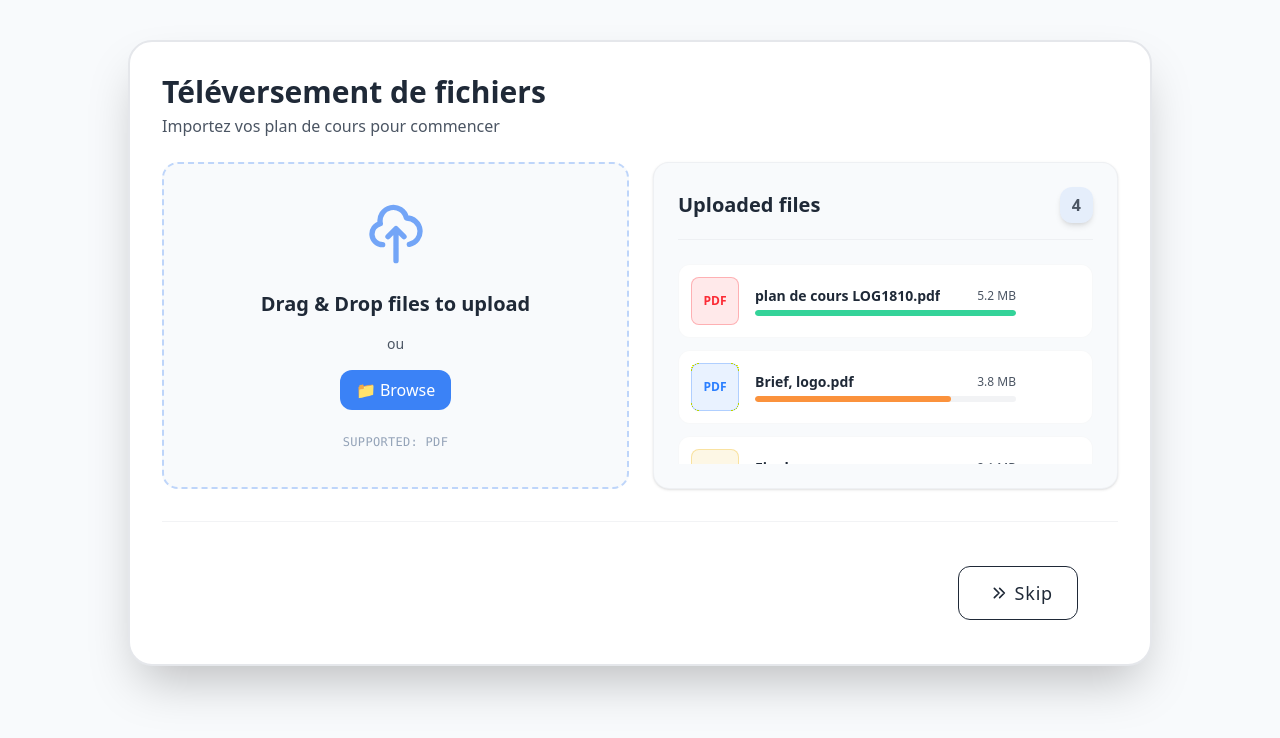
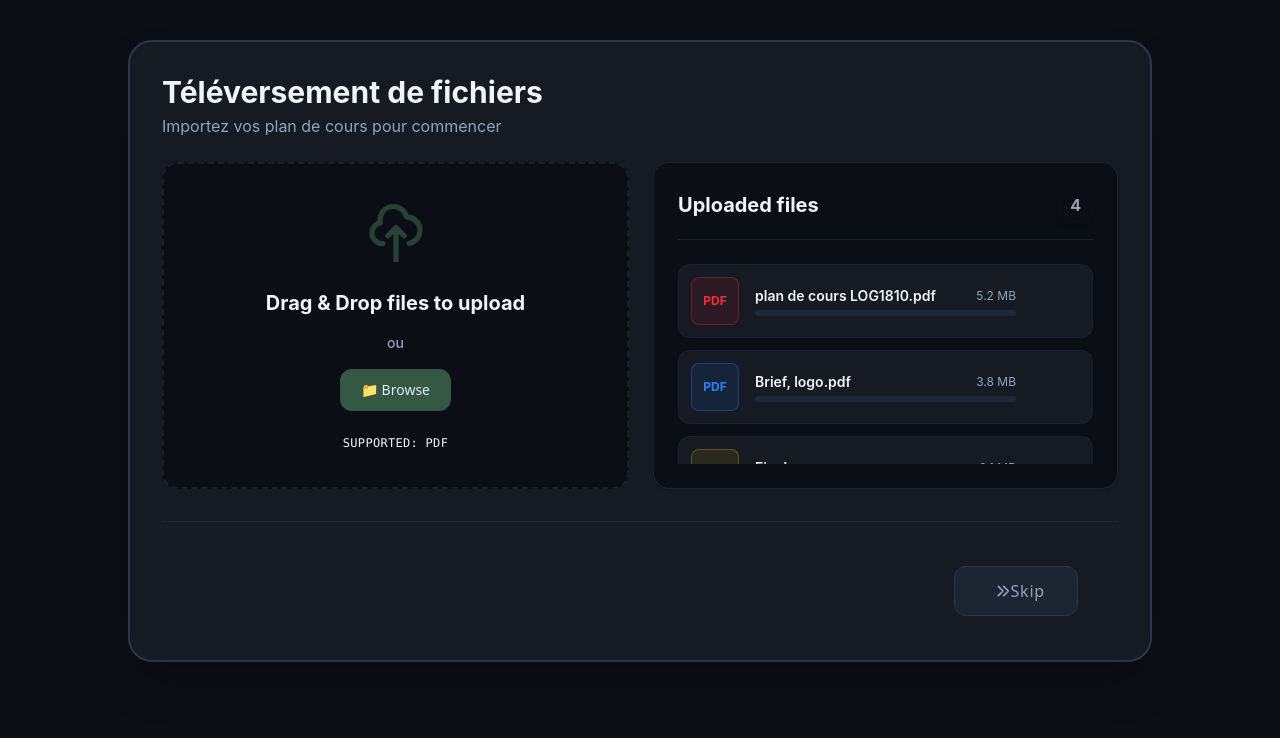
Before and after one commit to nabalma/projetKairos, an Angular app: page / in a window 1280 px wide. Shown: the top 738 px of the page. Built offline with nearby package versions, Linux system fonts and the light colour scheme.

Commit message:
feat: update button variant to 'secondary' and refine button styles for improved UI consistency

```diff
--- a/src/app/features/file-upload/components/upload-page/upload-page.html
+++ b/src/app/features/file-upload/components/upload-page/upload-page.html
@@ -140,7 +140,7 @@
       <!-- Bouton Skip (compact) -->
       <div class="flex justify-end pt-8 border-t border-border/50 mt-6">
         <app-button
-          variant="outline"
+          variant="secondary"
           size="large"
           rounded="lg"
           class="px-10 py-3 text-base font-bold tracking-wider uppercase transition-all duration-300">
--- a/src/app/shared/components/button/button.ts
+++ b/src/app/shared/components/button/button.ts
@@ -1,64 +1,50 @@
 import { Component, input} from '@angular/core';
 
-type ButtonVariant = 'primary' | 'secondary' | 'success' | 'warning' | 'danger' | 'ghost' | 'glass' | 'soft' | 'outline';
+type ButtonVariant = 'primary' | 'secondary' | 'ghost';
 type ButtonSize = 'small' | 'medium' | 'large';
-type ButtonRounded = 'sm' | 'md' | 'lg' | 'full';
-type ButtonType = 'button' | 'submit' | 'reset';
 
 @Component({
   selector: 'app-button',
+  standalone: true, // Angular 17+
   imports: [],
-  templateUrl: './button.html',
-  styleUrl: './button.css',
+  template: `
+    <button [class]="buttonClasses" [type]="type()" [disabled]="disabled()">
+      <ng-content></ng-content>
+    </button>
+  `,
 })
-
 export class ButtonComponent {
-
   variant = input<ButtonVariant>('primary');
   size = input<ButtonSize>('medium');
-  rounded = input<ButtonRounded>('lg');
-  type = input<ButtonType>('button');
+  type = input<'button' | 'submit'>('button');
   disabled = input<boolean>(false);
 
   get buttonClasses(): string {
-    // Classes de base (toujours appliquées)
-    const base = 'font-medium transition-all duration-200 inline-flex items-center justify-center gap-2 active:scale-95 active:opacity-90';
+    const base = 'font-sans font-medium transition-all duration-200 inline-flex items-center justify-center rounded-[var(--radius-btn)] cursor-pointer active:scale-[0.98]';
 
-    // Variants de couleur
-   const variants = {
-      primary:    'bg-primary text-white hover:bg-primary/90 active:bg-primary/80',
-      secondary:  'bg-secondary text-secondary-foreground hover:bg-secondary/80',
-      success:    'bg-success text-white hover:bg-success/90',
-      warning:    'bg-warning text-warning-foreground hover:bg-warning/90',
-      danger:     'bg-destructive text-destructive-foreground hover:bg-destructive/90',
-      ghost:      'hover:bg-accent hover:text-accent-foreground',
-      outline:    'border border-input bg-transparent hover:bg-accent hover:text-accent-foreground',
-      glass:      'bg-white/10 backdrop-blur-md border border-white/20 text-white hover:bg-white/20',
-      soft:       'bg-muted/70 border border-border/40 hover:bg-muted/90',
+    // Mapping des styles Deep Focus
+    const variants = {
+      // Le bouton Vert de l'image
+      primary: 'bg-[var(--color-primary)] text-[var(--color-primary-text)] hover:bg-[var(--color-primary-hover)] border border-transparent',
+
+      // Le bouton Skip (Sombre, contour discret)
+      secondary: 'bg-[var(--color-surface-hover)] text-text-secondary border border-border hover:border-text-secondary hover:text-text-primary',
+
+      // Optionnel : totalement transparent
+      ghost: 'bg-transparent text-text-secondary hover:text-text-primary'
     };
 
-    // Tailles
     const sizes = {
-      small: 'px-3 py-1.5 text-sm',
-      medium: 'px-4 py-2 text-base',
-      large: 'px-6 py-3 text-lg'
+      small: 'px-3 py-1.5 text-xs',
+      medium: 'px-5 py-2.5 text-sm', // Taille standard confortable
+      large: 'px-8 py-3 text-base'
     };
 
-    // Border radius (arrondi)
-    const roundness = {
-      sm: 'rounded',
-      md: 'rounded-lg',
-      lg: 'rounded-xl',
-      full: 'rounded-full'
-    };
-
-
-    // Assembler toutes les classes
     return `
       ${base}
       ${variants[this.variant()]}
       ${sizes[this.size()]}
-      ${roundness[this.rounded()]}
+      ${this.disabled() ? 'opacity-50 cursor-not-allowed' : ''}
     `.trim().replace(/\s+/g, ' ');
   }
 }
--- a/src/styles.css
+++ b/src/styles.css
@@ -1,132 +1,43 @@
-/* Global styles + Tailwind directives */
 @import 'tailwindcss';
 
 @theme {
   /* ============================================
-     COULEURS PRINCIPALES
+     PALETTE DEEP FOCUS (Concentration)
      ============================================ */
 
-  /* Primaire - Bleu concentration */
-  --color-primary: #3B82F6;
-  --color-primary-hover: #2563EB;
-  --color-primary-light: #60A5FA;
-  --color-primary-soft: rgba(59, 130, 246, 0.1);
+  /* Backgrounds - L'univers sombre */
+  --color-background: #0B0E14;     /* Noir bleuté très profond */
+  --color-surface: #151A23;        /* Gris-bleu un peu plus clair pour les cartes */
+  --color-surface-hover: #1E2532;  /* Interaction */
 
-  /* Secondaire - Violet académique */
-  --color-secondary: #8B5CF6;
-  --color-secondary-hover: #7C3AED;
-  --color-secondary-soft: rgba(139, 92, 246, 0.1);
+  /* Primaire - Le Vert "Focus" (Bouton Browse) */
+  --color-primary: #345844;        /* Vert forêt profond (fond du bouton) */
+  --color-primary-hover: #3E6950;  /* Vert un peu plus clair au survol */
+  --color-primary-text: #E2E8F0;   /* Texte sur le bouton vert */
+
+  /* Accents de progression (Barres fines) */
+  --color-accent-green: #10B981;   /* Vert émeraude vif */
+  --color-accent-orange: #F97316;  /* Orange brûlé */
+
+  /* Textes - Contraste doux pour les yeux */
+  --color-text-primary: #F1F5F9;   /* Blanc cassé (Titre) */
+  --color-text-secondary: #94A3B8; /* Gris moyen (Sous-titres) */
+  --color-text-muted: #475569;     /* Gris foncé (Détails) */
+
+  /* Bordures - Subtiles */
+  --color-border: #2D3748;         /* Séparation discrète */
+  --color-border-dashed: #334155;  /* Pour la zone de drag & drop */
 
   /* ============================================
-     COULEURS SÉMANTIQUES (Status)
+     UTILITAIRES
      ============================================ */
-
-  /* Succès / Disponibilité - Vert menthe */
-  --color-success: #34D399;
-  --color-success-dark: #10B981;
-  --color-success-light: #D1FAE5;
-  --color-success-soft: rgba(52, 211, 153, 0.1);
-
-  /* Attention / Urgence - Orange doux */
-  --color-warning: #FB923C;
-  --color-warning-hover: #F97316;
-  --color-warning-light: #FED7AA;
-  --color-warning-soft: rgba(251, 146, 60, 0.1);
-
-  /* Danger / Critique - Rouge modéré */
-  --color-danger: #EF4444;
-  --color-danger-light: #FEE2E2;
-  --color-danger-soft: rgba(239, 68, 68, 0.1);
-
-  /* Information - Bleu ciel */
-  --color-info: #06B6D4;
-  --color-info-light: #E0F2FE;
-  --color-info-soft: rgba(6, 182, 212, 0.1);
-
-  /* ============================================
-     COULEURS NEUTRES (Structure)
-     ============================================ */
-
-  /* Textes */
-  --color-text-primary: #1F2937;
-  --color-text-secondary: #4B5563;
-  --color-text-tertiary: #6B7280;
-  --color-text-disabled: #94A3B8;
-  --color-text-muted: #9CA3AF;
-
-  /* Backgrounds */
-  --color-background: #F8FAFC;
-  --color-background-secondary: #F1F5F9;
-  --color-background-tertiary: #E2E8F0;
-  --color-surface: #FFFFFF;
-  --color-surface-hover: #F8FAFC;
-
-  /* Bordures */
-  --color-border: #E5E7EB;
-  --color-border-secondary: #D1D5DB;
-  --color-border-light: #F3F4F6;
-
-  /* ============================================
-     MODE SOMBRE (Dark Mode)
-     ============================================ */
-
-  /* Backgrounds sombres */
-  --color-dark-bg: #0F172A;
-  --color-dark-surface: #1E293B;
-  --color-dark-surface-elevated: #334155;
-
-  /* Textes dark mode */
-  --color-dark-text: #F1F5F9;
-  --color-dark-text-secondary: #CBD5E1;
-  --color-dark-text-tertiary: #94A3B8;
-
-  /* Bordures dark mode */
-  --color-dark-border: #334155;
-  --color-dark-border-light: #1E293B;
-
-  /* ============================================
-     COULEURS PAR MATIÈRE (optionnel)
-     ============================================ */
-
-  --color-course-1: #3B82F6; /* Bleu */
-  --color-course-2: #8B5CF6; /* Violet */
-  --color-course-3: #34D399; /* Vert */
-  --color-course-4: #FB923C; /* Orange */
-  --color-course-5: #06B6D4; /* Cyan */
-  --color-course-6: #EC4899; /* Rose */
-
-  /* ============================================
-     ANCIENNES VARIABLES (compatibilité)
-     ============================================ */
-
-  /* Si vous voulez garder certaines anciennes variables */
-  --color-brand: #3B82F6; /* Remplacé par primary */
-  --color-accent: #3B82F6; /* Remplacé par secondary */
-  --color-accentSoft: rgba(139, 92, 246, 0.1);
-  --color-codeBg: #0F172A;
-
-  /* ============================================
-     UTILITAIRES TAILWIND (exemples d'usage)
-     ============================================ */
-
-  /*
-  Usage dans vos composants:
-
-  - Boutons primaires: bg-primary text-white hover:bg-primary-hover
-  - Boutons secondaires: border border-text-disabled text-text-disabled hover:border-primary hover:text-primary
-  - Timeline disponible: bg-success/10 border-success
-  - Timeline urgente: bg-warning/10 border-warning
-  - Cartes: bg-surface border border-border hover:border-primary
-  - Texte principal: text-text-primary
-  - Texte secondaire: text-text-secondary
-  - Fond de page: bg-background
-  */
+  --radius-card: 1.5rem;    /* Arrondi des cartes (24px) */
+  --radius-btn: 0.75rem;    /* Arrondi des boutons (12px) */
 }
 
-/* body
-{
-   @apply bg-background text-text-primary;
-   margin: 0;
-   padding: 0;
-   min-height: 100vh;
-} */
+/* Application globale pour forcer le mode sombre */
+body {
+  background-color: var(--color-background);
+  color: var(--color-text-primary);
+  font-family: 'Inter', sans-serif; /* Assure-toi d'avoir une font clean */
+}
```
